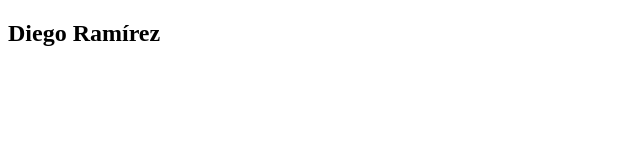
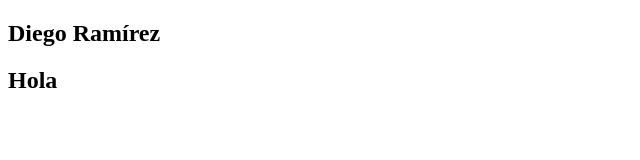
Before and after one commit to vivvidero-it/prueba4, a plain HTML site: page index.html in a window 1280 px wide. Shown: the full height of the page, 0-640 px from the left. Drawn offline with Linux system fonts and the light colour scheme.

Commit message:
primeraprueba

```diff
--- a/index.html
+++ b/index.html
@@ -4,13 +4,14 @@
     <meta charset="UTF-8">
     <meta http-equiv="X-UA-Compatible" content="IE=edge">
     <meta name="viewport" content="width=device-width, initial-scale=1.0">
-    <title>Document</title>
+    <title>Prueba1</title>
 </head>
 <body>
     <nav>
         <h1>
             Diego Ramírez
         </h1>
+        <h2>Hola</h2>
     </nav>
 </body>
 </html>
```
